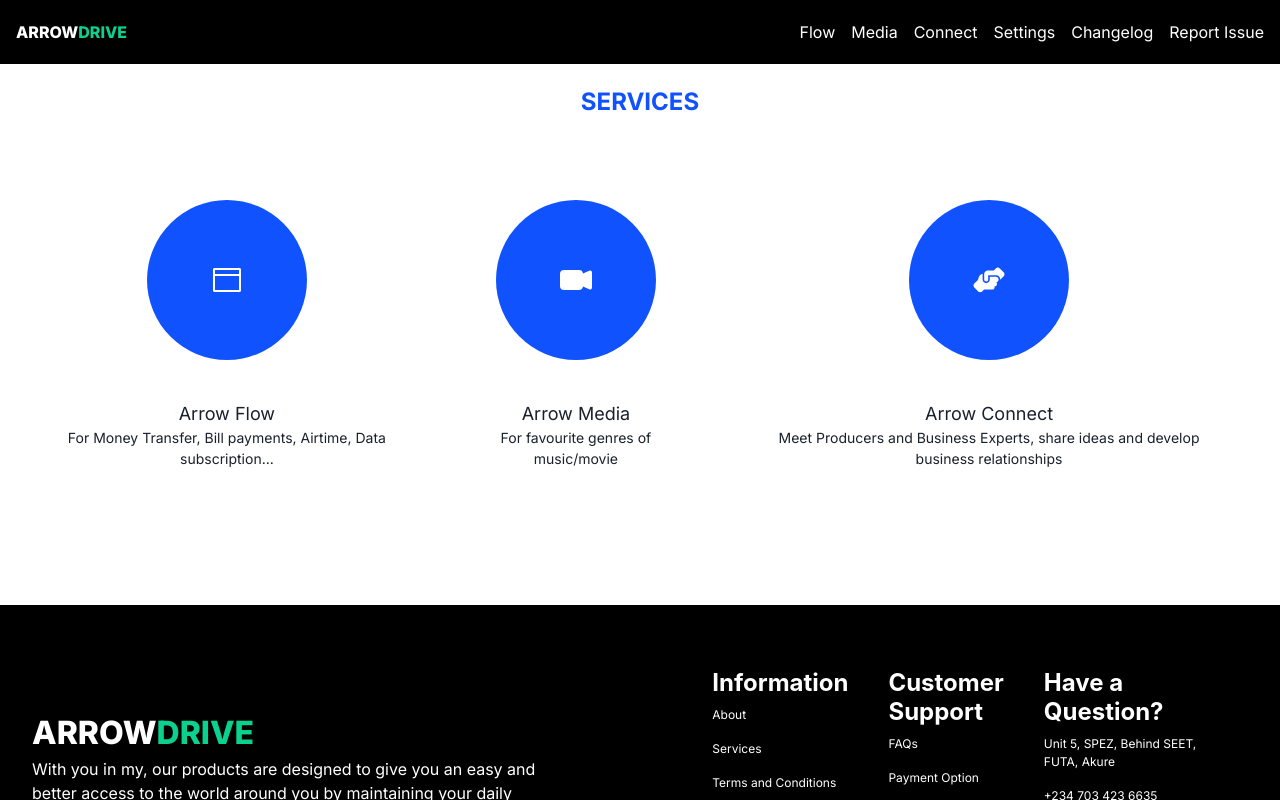
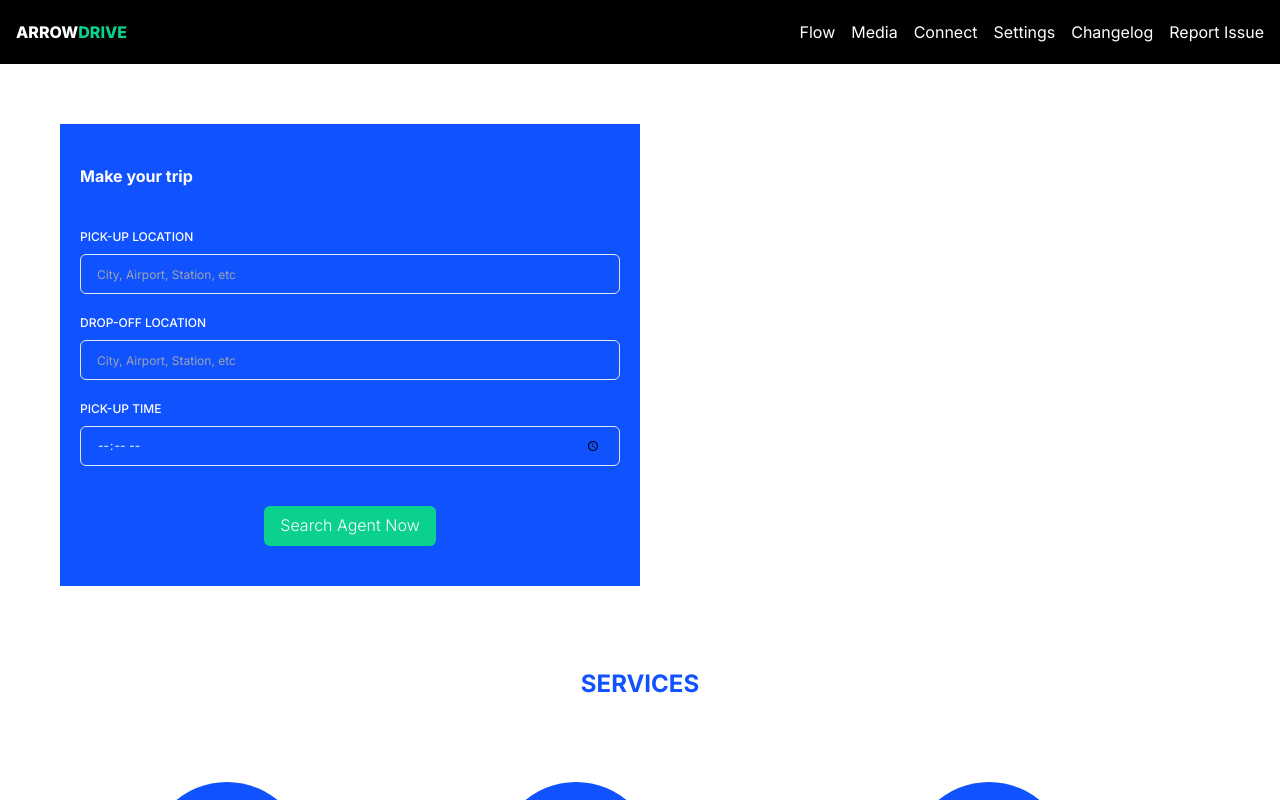
Before and after one commit to Fafiyebipelumi/arrow-drive, a Next.js app: page / in a window 1280 px wide. Shown: the top 800 px of the page. Built offline with nearby package versions, Linux system fonts and the light colour scheme.

Commit message:
make your trip form done

```diff
--- a/app/layout.tsx
+++ b/app/layout.tsx
@@ -11,7 +11,7 @@ export const metadata: Metadata = {
   description: "",
   authors: {
     name: "JAY25 InteServe",
-    url: "",
+    url: "jay25inteserve.com",
   },
   applicationName: "Arrow Drive",
 };
--- a/components/Footer.tsx
+++ b/components/Footer.tsx
@@ -14,6 +14,7 @@ const Footer = () => {
         justifyContent={"center"}
         alignItems={"center"}
         bottom={0}
+        overflowX={'hidden'}
       >
         <Flex
           //   bg="#000"
--- /dev/null
+++ b/components/Hero.tsx
@@ -0,0 +1,78 @@
+import { Box, Button, Flex, FormLabel, Input, Text } from "@chakra-ui/react";
+import React from "react";
+
+const Hero = () => {
+  return (
+    <Box margin={"60px"} overflowX={"hidden"}>
+      <Box bg={"#1052FE"} w={["100%", "100%", "50%"]} paddingX={"20px"}>
+        <Text
+          textAlign={"start"}
+          color={"white"}
+          fontWeight={"bold"}
+          paddingTop={"40px"}
+        >
+          Make your trip
+        </Text>
+        <Flex
+          alignItems={"center"}
+          flexDirection={"column"}
+          gap={"20px"}
+          paddingY={"40px"}
+        >
+          <Box width={'100%'}>
+            <FormLabel
+              textTransform={"uppercase"}
+              color={"#fff"}
+              fontSize={"12px"}
+            >
+              Pick-up Location
+            </FormLabel>
+            <Input
+              type="text"
+              placeholder="City, Airport, Station, etc"
+              color={"#fff"}
+              fontSize={"12px"}
+              outline={"none"}
+            />
+          </Box>
+          <Box width={'100%'}>
+            <FormLabel
+              textTransform={"uppercase"}
+              color={"#fff"}
+              fontSize={"12px"}
+            >
+              Drop-off Location
+            </FormLabel>
+            <Input
+              type="text"
+              placeholder="City, Airport, Station, etc"
+              color={"#fff"}
+              fontSize={"12px"}
+              outline={"none"}
+            />
+          </Box>
+          <Box width={"100%"}>
+            <FormLabel
+              textTransform={"uppercase"}
+              color={"#fff"}
+              fontSize={"12px"}
+            >
+              Pick-up time
+            </FormLabel>
+            <Input
+              type="time"
+              color={"#fff"}
+              fontSize={"12px"}
+              outline={"none"}
+            />
+          </Box>
+          <Box marginTop={'20px'} >
+            <Button bgColor={'#0AD18E'} color={'white'} fontWeight={'300'}>Search Agent Now</Button>
+          </Box>
+        </Flex>
+      </Box>
+    </Box>
+  );
+};
+
+export default Hero;
--- a/components/Home/HomePage.tsx
+++ b/components/Home/HomePage.tsx
@@ -2,11 +2,13 @@ import React from 'react'
 import TopNav from '../TopNav'
 import Services from '../Services'
 import Footer from '../Footer'
+import Hero from '../Hero'
 
 const HomePage = () => {
   return (
     <>
       <TopNav />
+      <Hero />
       <Services />
       <Footer />
     </>
--- a/components/Services.tsx
+++ b/components/Services.tsx
@@ -6,7 +6,7 @@ import { VscWindow } from "react-icons/vsc";
 
 const Services = () => {
   return (
-    <Box>
+    <Box overflowX={'hidden'}>
       <Text
         color={"#1052FE"}
         className="md:text-[24px] text-[16px]"
@@ -17,7 +17,7 @@ const Services = () => {
       >
         Services
       </Text>
-      <Box px={4} mt={10}>
+      <Box px={4} mt={10} mx={'auto'}>
         <Flex className="items-center mt-7 md:justify-center justify-center flex-col md:flex-row">
           <Box
             marginX={10}
--- a/components/TopNav.tsx
+++ b/components/TopNav.tsx
@@ -13,7 +13,7 @@ const TopNav = () => {
   };
   return (
     <>
-      <Box bg={"black"}>
+      <Box bg={"black"} overflowX={'hidden'}>
         <Box marginX={"auto"} px={4} className="sm:px-6 lg:px-8">
           <Flex
             alignItems={"center"}
@@ -49,7 +49,7 @@ const TopNav = () => {
                 </Link>
               </Flex>
             </Box>
-            <Box className="md:hidden flex items-center justify-center gap-2" onClick={handleToggle}>
+            <Box className="md:hidden flex items-center justify-center gap-2 cursor-pointer" onClick={handleToggle}>
               {/* <Button  className="text-white">
                 Menu
               </Button> */}
```
